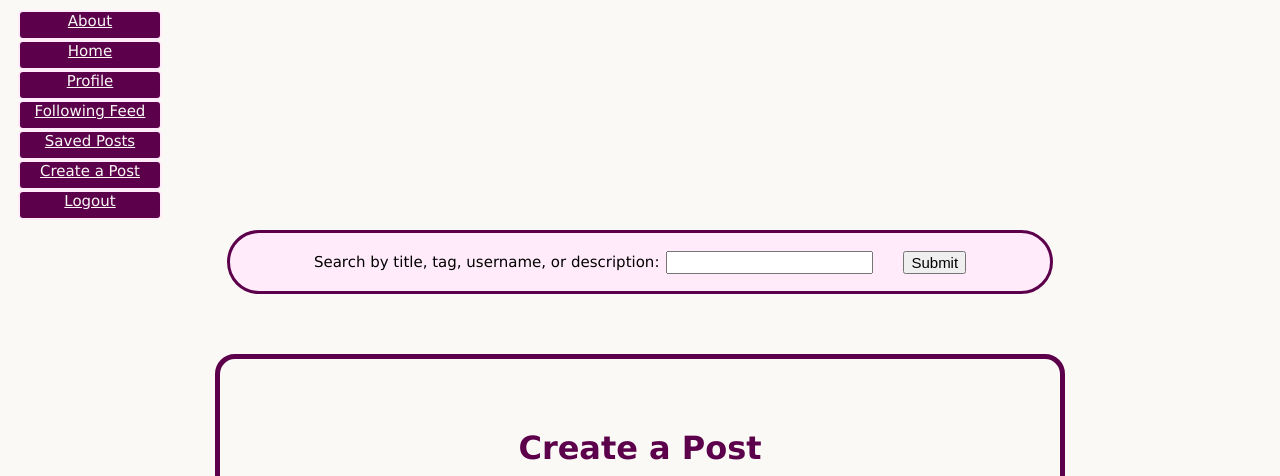
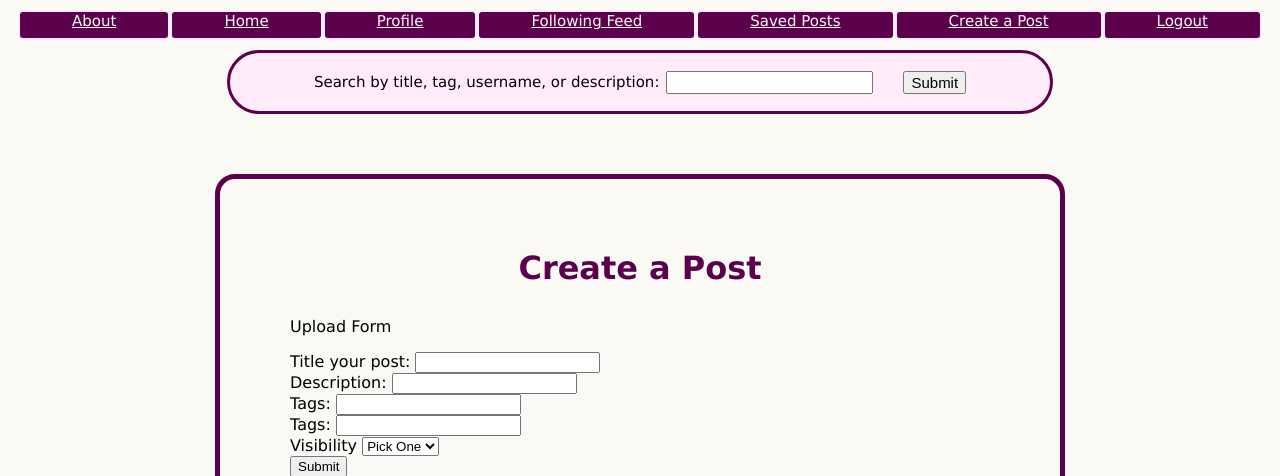
Before and after one commit to LulaLucia/SpamSwipe, a Flask app: page /post/ in a window 1280 px wide. Shown: the top 476 px of the page. Run offline with Flask 3, Linux system fonts and the light colour scheme.

Commit message:
made nav bar stretch across top

```diff
--- a/static/style.css
+++ b/static/style.css
@@ -50,17 +50,19 @@ nav ul {
     list-style-type: none;
     margin: 10px;
     padding: 0px;
+    display: flex;
+
 }
 
 nav > ul > li {
     flex: 1 0 auto;
-    width: 30em;
+    width: auto;
 }
 
 nav button, nav a {
     display: block;
     box-sizing: border-box; /* easier to make button and A the same size */
-    width: 30%;
+    width: auto;
     height: 30px;
     padding: 0px;
     padding-bottom: 5px;
--- a/templates/base.html
+++ b/templates/base.html
@@ -26,7 +26,6 @@
     <li><a href="{{url_for('saved_posts')}}">Saved Posts</a></li>
     <li><a href="{{url_for('create_post')}}">Create a Post</a></li>
     <li><a href="{{url_for('login')}}">Logout</a></li>
-
   </ul>
 </nav>
 {% endblock %}
```
